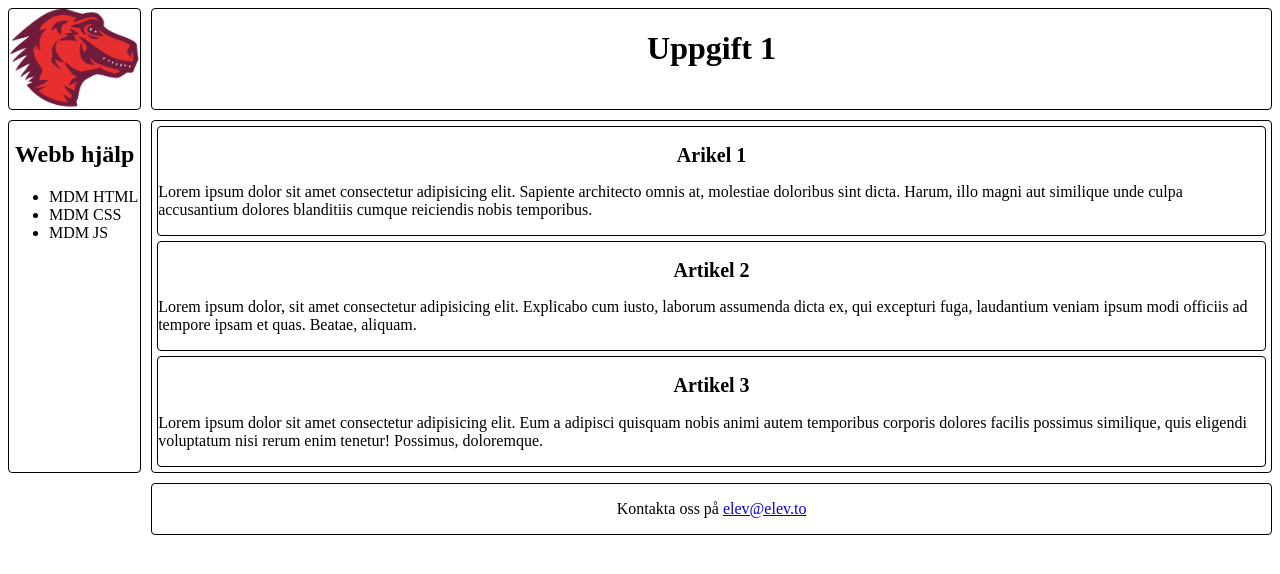
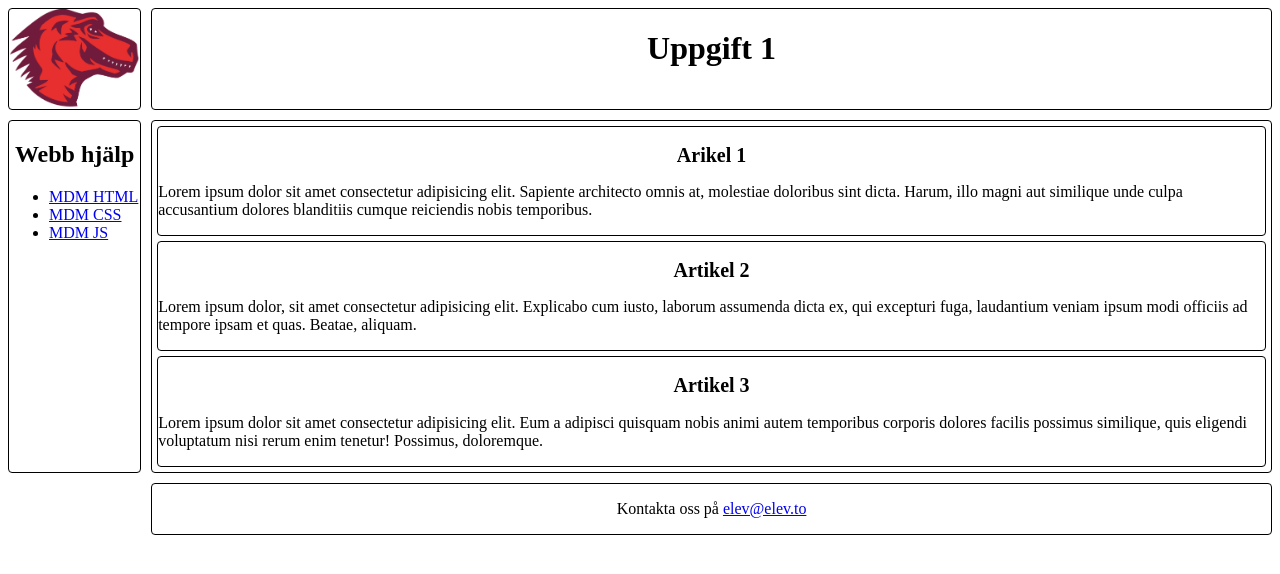
Before and after one commit to TE22E-Axel-Sjoholm/lek4upg1, a plain HTML site: page index.html in a window 1280 px wide. Drawn offline with Linux system fonts and the light colour scheme.

Commit message:
fixade länkarna i "Webb hjälp"

```diff
--- a/index.html
+++ b/index.html
@@ -17,9 +17,9 @@
         <nav>
             <h1>Webb hjälp</h1>
             <ul>
-                <li> <link rel="stylesheet" href="MDM HTML">MDM HTML</li>
-                <li> <link rel="stylesheet" href="MDM CSS">MDM CSS</li>
-                <li> <link rel="stylesheet" href="MDM JS">MDM JS</li>
+                <li> <a href="SUS">MDM HTML</a></li>
+                <li> <a href="SUS">MDM CSS</a></li>
+                <li> <a href="SUS">MDM JS</a></li>
             </ul>
         </nav>
         <main>
```
